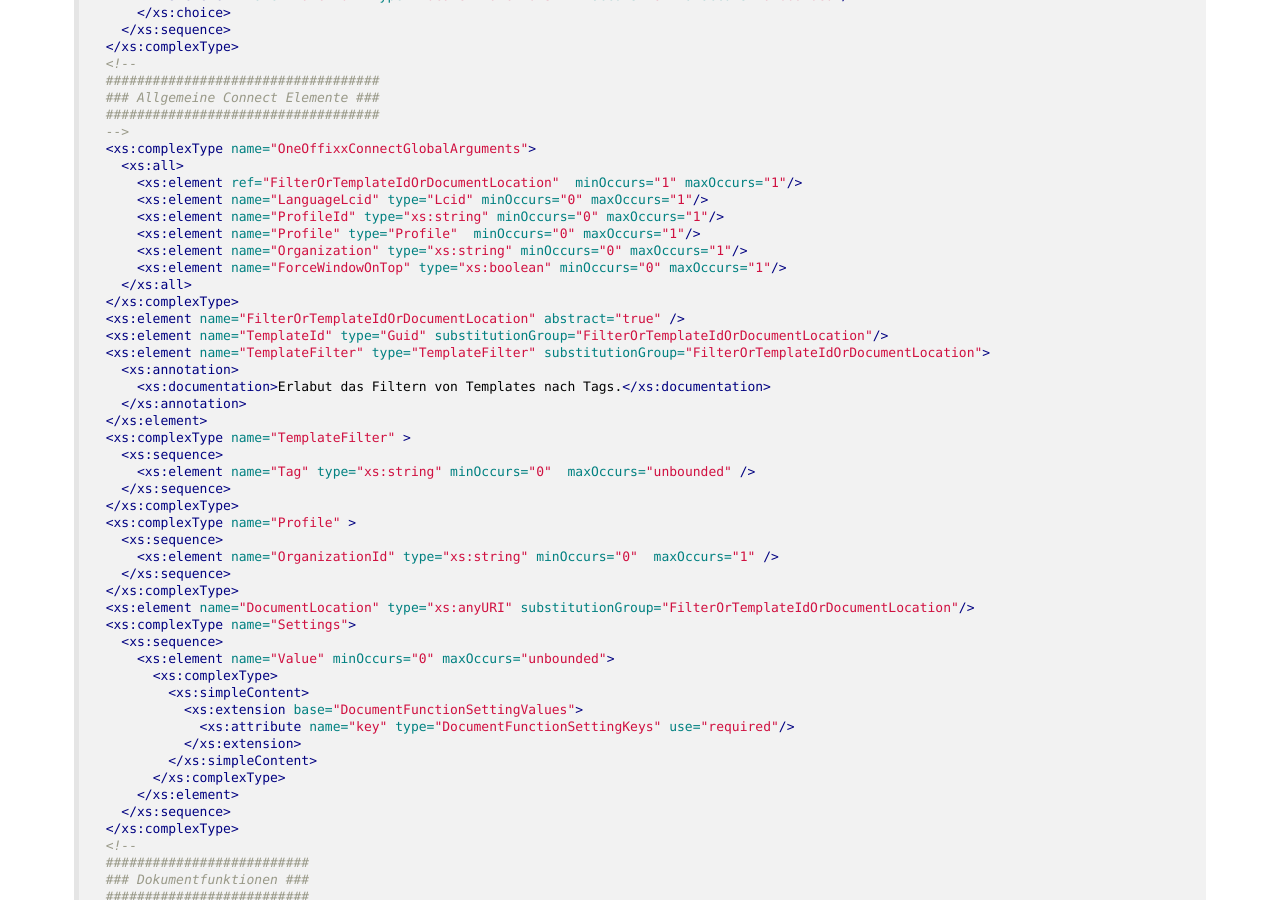
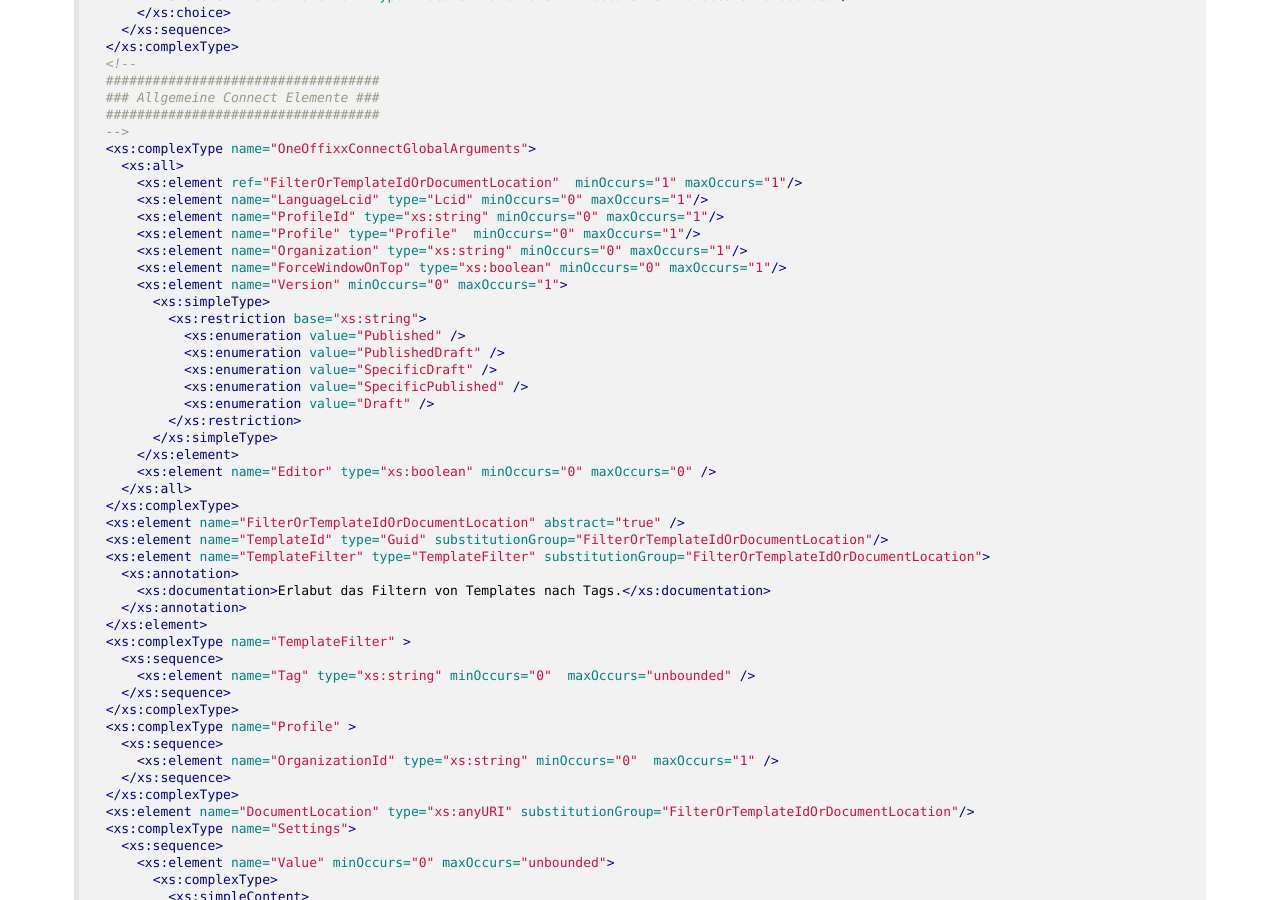
Before and after one commit to primesoft-group/oneoffixx-docs, a Jekyll site: the page built from _pages/connect/de/xml-schema.md, in a window 1280 px wide and 900 px high, scrolled down 6709 px. Built offline with Jekyll 4.4.1, drawn with Linux system fonts in a browser that asks for light colours; nearby versions of some CDN libraries; some web fonts are replaced; some of the changed text lies outside the part shown.

Commit message:
Updated Connect schema with Editor and Version Arguments

```diff
--- a/_pages/connect/de/xml-schema.md
+++ b/_pages/connect/de/xml-schema.md
@@ -149,11 +149,11 @@ Nachfolgend das vollständige XSD, welches auch bei der Validierung genutzt wird
   <xs:complexType name="ConnectGeneralSetting">
     <xs:simpleContent>
       <xs:extension base="xs:boolean">
-        <xs:attribute name="key" use="required" type="ConnectGenralSettingsList"/>
+        <xs:attribute name="key" use="required" type="ConnectGeneralSettingsList"/>
       </xs:extension>
     </xs:simpleContent>
   </xs:complexType>
-  <xs:simpleType name="ConnectGenralSettingsList">
+  <xs:simpleType name="ConnectGeneralSettingsList">
     <xs:annotation>
       <xs:documentation></xs:documentation>
     </xs:annotation>
@@ -283,6 +283,18 @@ Nachfolgend das vollständige XSD, welches auch bei der Validierung genutzt wird
       <xs:element name="Profile" type="Profile"  minOccurs="0" maxOccurs="1"/>
       <xs:element name="Organization" type="xs:string" minOccurs="0" maxOccurs="1"/>
       <xs:element name="ForceWindowOnTop" type="xs:boolean" minOccurs="0" maxOccurs="1"/>
+      <xs:element name="Version" minOccurs="0" maxOccurs="1">
+        <xs:simpleType>
+          <xs:restriction base="xs:string">
+            <xs:enumeration value="Published" />
+            <xs:enumeration value="PublishedDraft" />
+            <xs:enumeration value="SpecificDraft" />
+            <xs:enumeration value="SpecificPublished" />
+            <xs:enumeration value="Draft" />
+          </xs:restriction>
+        </xs:simpleType>
+      </xs:element>
+      <xs:element name="Editor" type="xs:boolean" minOccurs="0" maxOccurs="0" />
     </xs:all>
   </xs:complexType>
   <xs:element name="FilterOrTemplateIdOrDocumentLocation" abstract="true" />
@@ -444,7 +456,7 @@ Nachfolgend das vollständige XSD, welches auch bei der Validierung genutzt wird
     </xs:restriction>
   </xs:simpleType>
   <!-- Custom Interfaces -->
-  <xs:complexType name="DocumentFunctionInterfaceConnectorInterfaceArguments">
+  <xs:complexType name="DocumentFunctionInterfaceConnectorInterfaceArguments" >
     <xs:sequence>
       <xs:element name="Node" type="CustomInterfaceConnectorNodeType" minOccurs="0" maxOccurs="unbounded"/>
     </xs:sequence>
```
